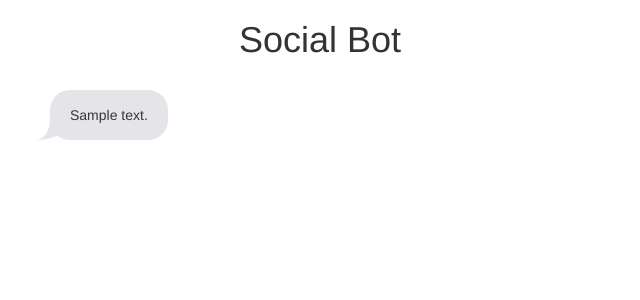
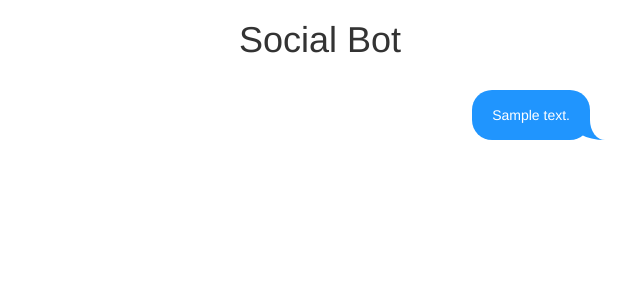
Before and after one commit to cotterphinney/socialbot, a Rails app: page / in a window 1280 px wide. Shown: the top 300 px of the page, without its empty margins (320-960 px from the left). Run offline with Rails 7, Linux system fonts and the light colour scheme; tables that the repository leaves empty hold one stand-in row (values such as "Sample post"); style sheets or scripts are compiled from the project's sources; some libraries are stand-ins or nearby versions.

Commit message:
highlight socialbot's messages to emphasize him

```diff
--- a/app/views/pages/index.html.erb
+++ b/app/views/pages/index.html.erb
@@ -10,11 +10,11 @@
 			<% @messages.each do |m| %>
 				<% if m.artificial %>
 					<tr>
-						<td><div class="message from"><%= m.body %></span></td>
+						<td><div class="message to"><%= m.body %></span></td>
 					</tr>
 				<% else %>
 					<tr>
-						<td><div class="message to"><%= m.body %></span></td>
+						<td><div class="message from"><%= m.body %></span></td>
 					</tr>
 				<% end %>
 			<% end %>
```
